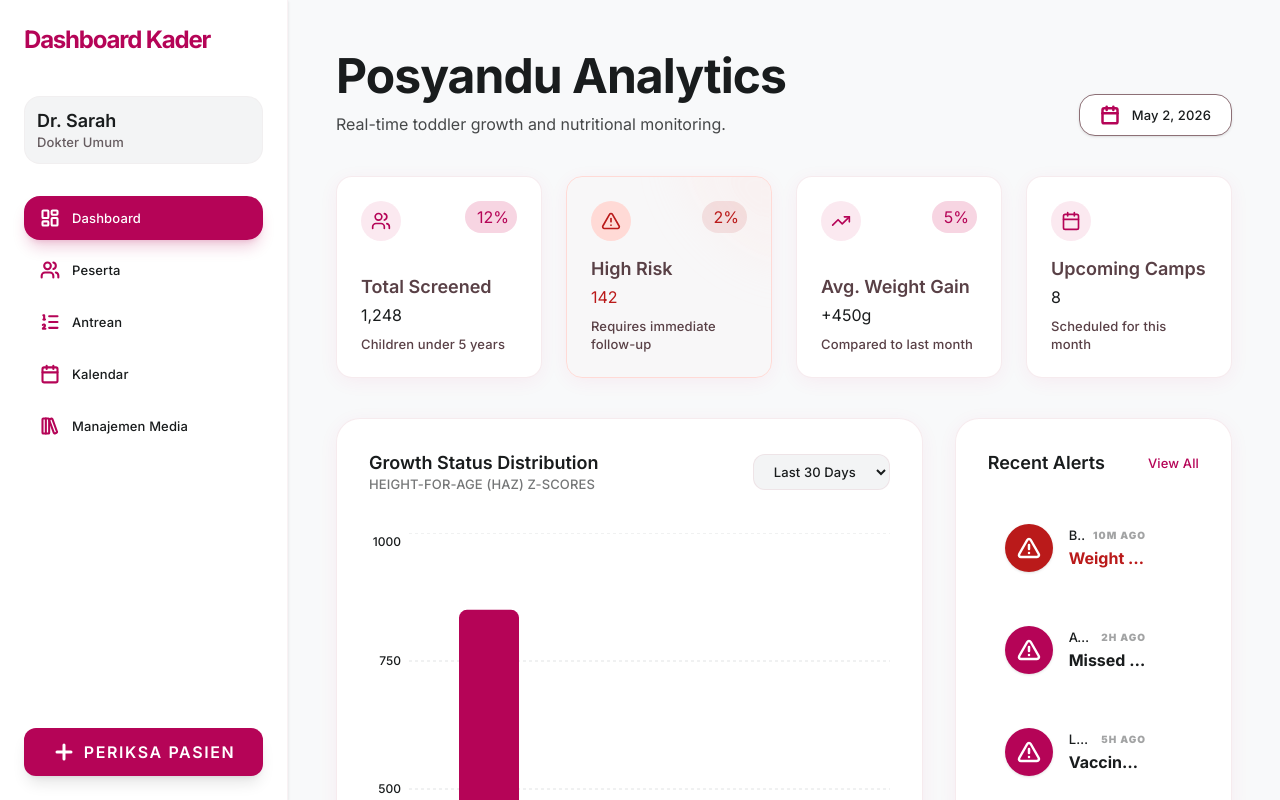
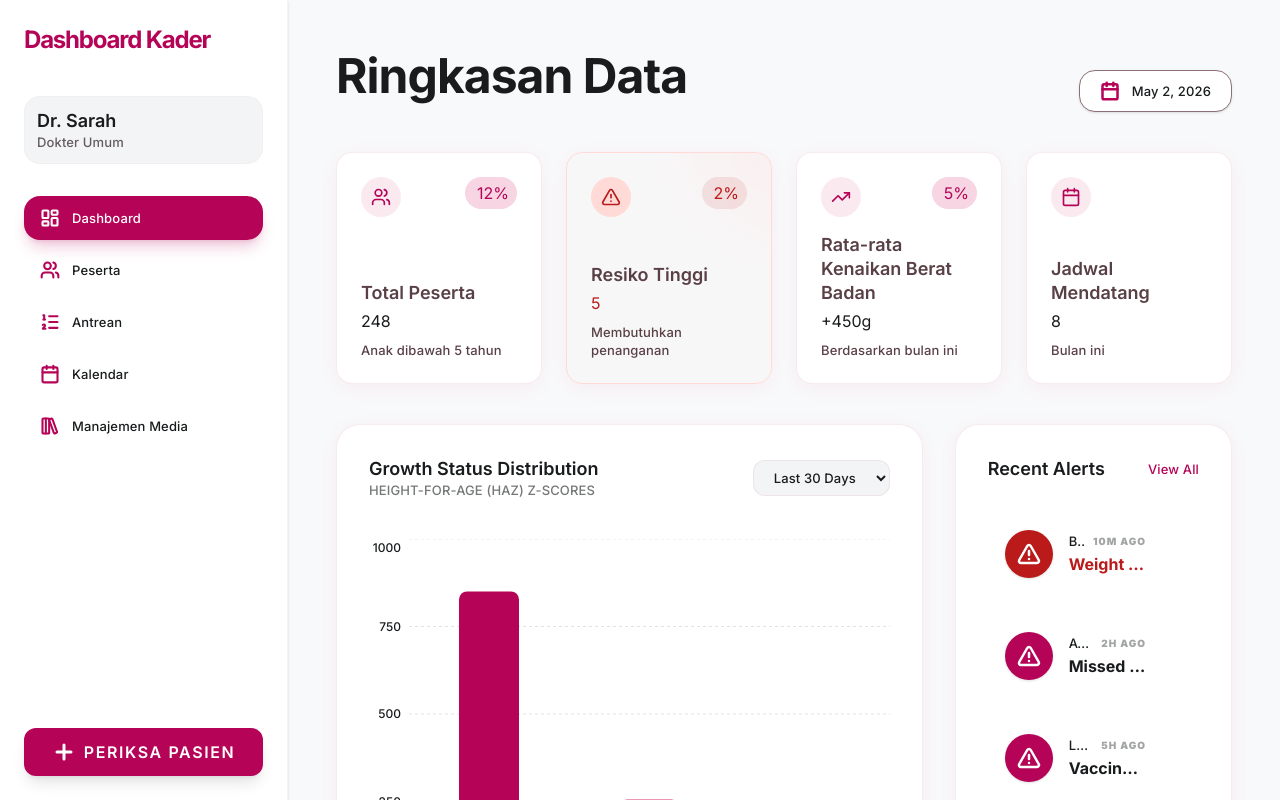
Before and after one commit to GithubFarelAlghazali/kader-posyandu-app, a React (Vite) app: page / in a window 1280 px wide. Built offline with nearby package versions, Linux system fonts and the light colour scheme.

Commit message:
feat: change dashboard UI sentences

```diff
--- a/src/pages/Dashboard.tsx
+++ b/src/pages/Dashboard.tsx
@@ -24,8 +24,7 @@ export function Dashboard() {
 			{/* Header */}
 			<div className="flex flex-col md:flex-row md:items-end justify-between gap-6">
 				<div>
-					<h1 className="text-display-lg text-on-surface mb-2 font-black">Posyandu Analytics</h1>
-					<p className="text-on-surface text-body-md font-medium opacity-80">Real-time toddler growth and nutritional monitoring.</p>
+					<h1 className="text-display-lg text-on-surface mb-2 font-black">Ringkasan Data</h1>
 				</div>
 				<div className="flex items-center gap-4">
 					<div className="bg-white px-5 py-2.5 rounded-2xl border border-outline shadow-sm flex items-center gap-3">
@@ -37,10 +36,10 @@ export function Dashboard() {
 
 			{/* Hero Stats */}
 			<div className="grid grid-cols-1 sm:grid-cols-2 lg:grid-cols-4 gap-6">
-				<StatCard title="Total Screened" value="1,248" label="Children under 5 years" icon={<Users className="w-5 h-5" />} trend={{ value: "12%", isUp: true }} />
-				<StatCard title="High Risk" value="142" label="Requires immediate follow-up" icon={<AlertTriangle className="w-5 h-5" />} trend={{ value: "2%", isUp: false }} variant="error" />
-				<StatCard title="Avg. Weight Gain" value="+450g" label="Compared to last month" icon={<TrendingUp className="w-5 h-5" />} trend={{ value: "5%", isUp: true }} />
-				<StatCard title="Upcoming Camps" value="8" label="Scheduled for this month" icon={<CalendarIcon className="w-5 h-5" />} />
+				<StatCard title="Total Peserta" value="248" label="Anak dibawah 5 tahun" icon={<Users className="w-5 h-5" />} trend={{ value: "12%", isUp: true }} />
+				<StatCard title="Resiko Tinggi" value="5" label="Membutuhkan penanganan" icon={<AlertTriangle className="w-5 h-5" />} trend={{ value: "2%", isUp: false }} variant="error" />
+				<StatCard title="Rata-rata Kenaikan Berat Badan" value="+450g" label="Berdasarkan bulan ini" icon={<TrendingUp className="w-5 h-5" />} trend={{ value: "5%", isUp: true }} />
+				<StatCard title="Jadwal Mendatang" value="8" label="Bulan ini" icon={<CalendarIcon className="w-5 h-5" />} />
 			</div>
 
 			{/* Main Grid Section */}
@@ -112,14 +111,9 @@ export function Dashboard() {
 					</motion.div>
 
 					{/* Quick Action Bar */}
-					<div className="bg-primary text-on-primary p-8 rounded-3xl shadow-2xl relative overflow-hidden group">
-						<div className="absolute top-0 right-0 w-32 h-32 bg-white/10 rounded-bl-full -mr-10 -mt-10 blur-2xl group-hover:scale-110 transition-transform duration-500" />
-						<h4 className="text-title-sm font-black mb-2 relative z-10">Need to log data?</h4>
-						<p className="text-label-sm mb-8 font-medium opacity-90 relative z-10 leading-relaxed">Start a new session for the current clinic cohort to track progress.</p>
-						<Button variant="secondary" className="w-full relative z-10 font-black shadow-lg text-primary">
-							Begin Screening Session
-						</Button>
-					</div>
+					<Button variant="secondary" className="bg-primary hover:bg-white hover:text-primary-container cursor-pointer text-on-primary p-8 rounded-3xl shadow-2xl relative overflow-hidden group w-full z-10 font-bold ">
+						Begin Screening Session
+					</Button>
 				</div>
 			</div>
 		</div>
```
